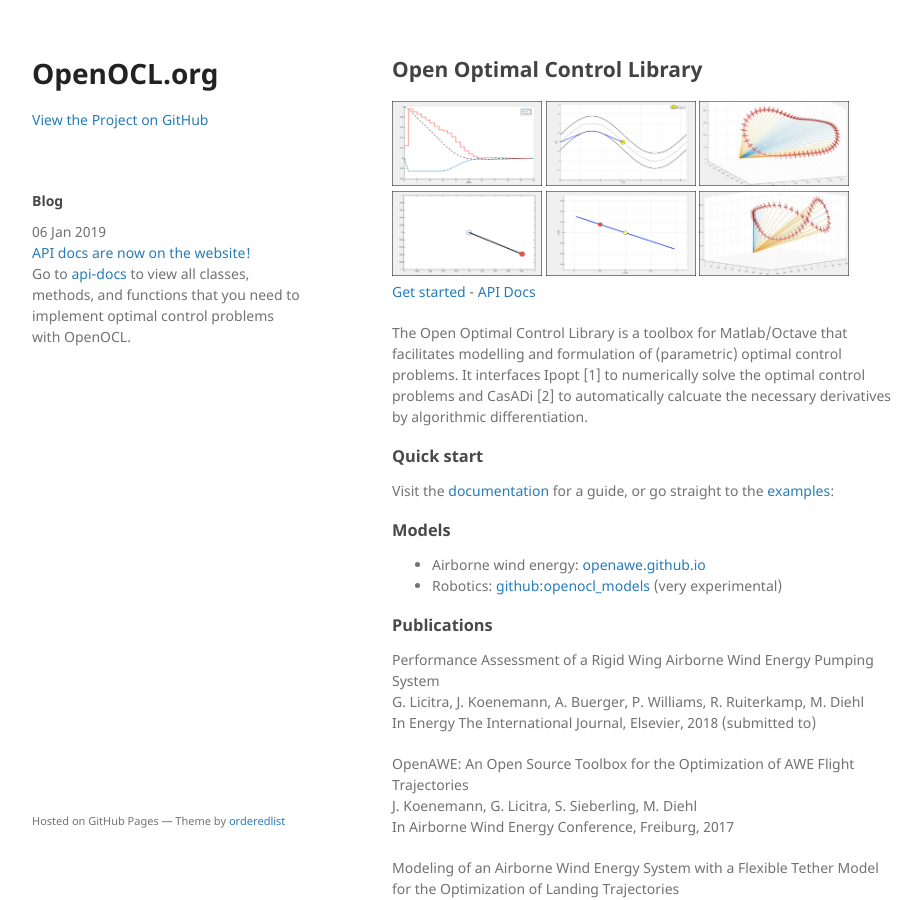
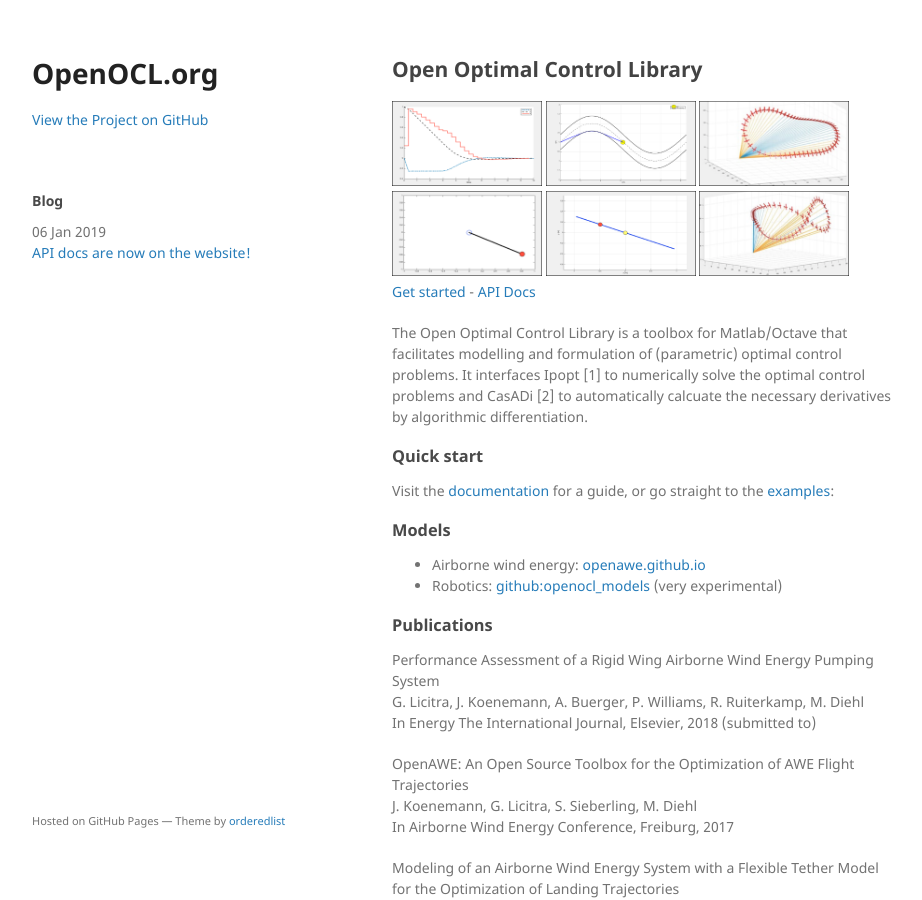
Before and after one commit to OpenOCL/openocl.github.io, a Jekyll site: the page built from index.md, in a window 1280 px wide and 900 px high. Shown: the whole window, without its empty margins (178-1100 px from the left). Built offline with Jekyll 4.4.1, drawn with Linux system fonts in a browser that asks for light colours; our own code applies the rules of GitHub Pages for plain Markdown files.

Commit message:
Update default.html

```diff
--- a/_layouts/default.html
+++ b/_layouts/default.html
@@ -43,7 +43,6 @@
             <li>
               <p class="date">{{ post.date | date_to_string }}</p>
               <a href="{{ post.url }}">{{ post.title }} </a>
-              {{ post.excerpt | markdownify  }}
             </li>
           {% endfor %}
           </ul>
```
